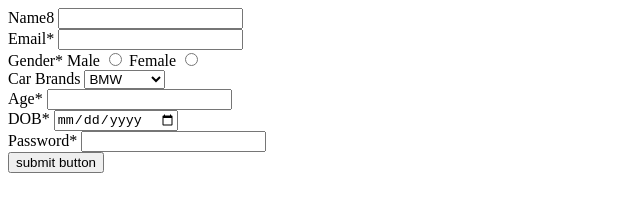
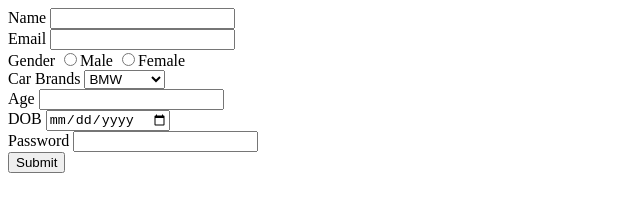
Before and after one commit to acciojob/car-insurance-form-UdbhavSrivastava27, a website: page main.html in a window 1280 px wide. Shown: the whole page, without its empty margins (0-640 px from the left). Drawn offline with Linux system fonts and the light colour scheme.

Commit message:
created a submission

```diff
--- a/main.html
+++ b/main.html
@@ -8,43 +8,42 @@
 
 <body>
 	<!-- the entire body must be written by student -->
-	<form method="post">
+	<form action="abc@gmail.com" method="post">
 		<div>
-			<label for="name">Name8</label>
-		  <input id="name" type="text" required>
+		<label for="name">Name</label>
+		<input type="text" id="name" required>
 		</div>
 		<div>
-			<label for="email">Email*</label>
-		  <input id="email" type="email" required>
+		<label for="email">Email</label>
+		<input type="email" id="email" required>
 		</div>
 		<div>
-			<label>Gender*</label>
-		 <label for="male">Male</label>
-			<input id="male" type="radio"  name="gender" value="Male" required>
-			<label for="female">Female</label>
-		  <input id="female" type="radio" name="gender" value="Female" required>
+		<label for="gender">Gender</label>
+		<input type="radio" id="gender" name="gender" required>Male
+		<input type="radio" id="gender" name="gender" required>Female
 		</div>
 		<div>
 			<label for="cars">Car Brands</label>
-			<select id="cars">
-				<option value="BMW">BMW</option>
-				<option value="Audi">Audi</option>
-				<option value="Mercedez">Mercedez</option>
+			<select name="cars" id="cars">
+			<option value="BMW">BMW</option>
+			<option value="Audi">Audi</option>
+			<option value="Mercedez">Mercedez</option>
 			</select>
 		</div>
 		<div>
-			<label for="age">Age*</label>
+			<label for="age">Age</label>
 			<input type="number" id="age" required>
 		</div>
 		<div>
-			<label for="dob">DOB*</label>
+			<label for="dob">DOB</label>
 			<input type="date" id="dob" required>
 		</div>
 		<div>
-			<label for="password">Password*</label>
+			<label for="password">Password</label>
 			<input type="password" id="password" required>
 		</div>
-		<button type="submit">submit button</button>
+
+		<button type="submit">Submit</button>
 	</form>
     <script type="text/javascript" src="./script.js">
 </script>
```
